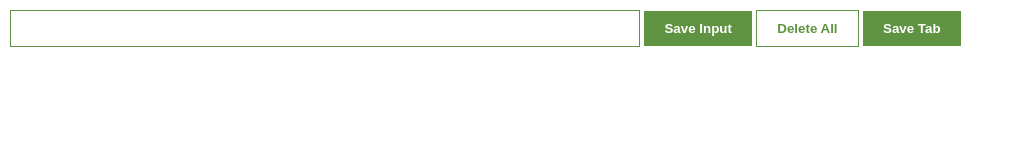
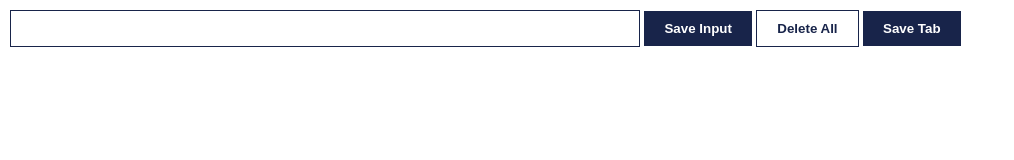
Before and after one commit to naiyoma/tracker_extension, a browser extension: page index.html in a window 1280 px wide. Shown: the whole page, without its empty margins (0-1014 px from the left). Drawn offline with Linux system fonts and the light colour scheme.

Commit message:
update extension outlook

```diff
--- a/index.css
+++ b/index.css
@@ -10,12 +10,12 @@ input {
     width: 50%;
     padding: 10px;
     box-sizing: border-box;
-    border:1px solid #5f9341;
+    border:1px solid #18244A;
     margin-bottom: 4px;
 }
 
 button {
-    background-color: #5f9341;
+    background-color: #18244A;
     color: white;
     padding: 10px 20px;
     border: none;
@@ -25,8 +25,8 @@ button {
 
 #delete-btn {
     background-color: white;
-    color: #5f9341;
-    border:1px solid #5f9341;
+    color: #18244A;
+    border:1px solid #18244A;
 
 }
 
@@ -41,5 +41,5 @@ li {
 }
 
 li a {
-    color: #5f9341;
+    color: #18244A;
 }
```
